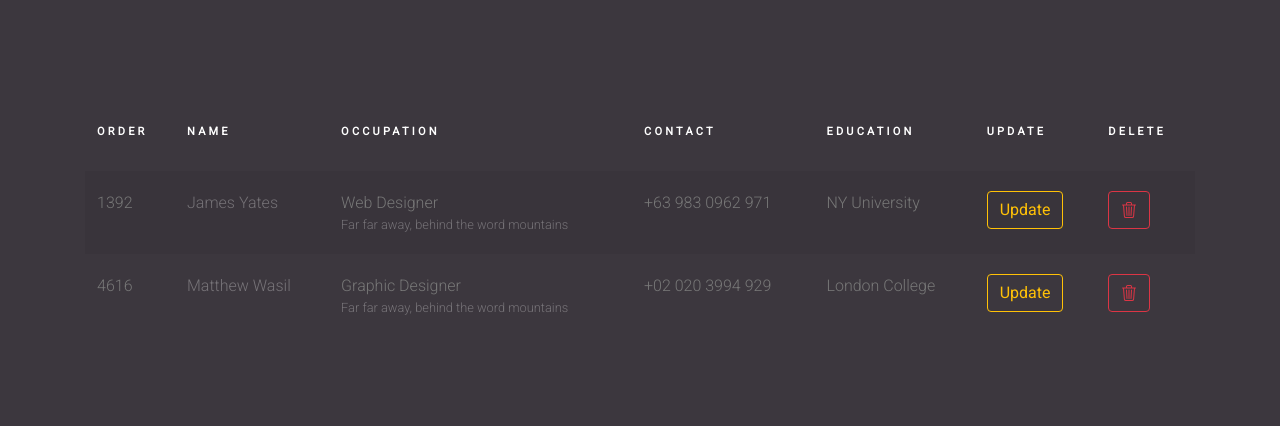
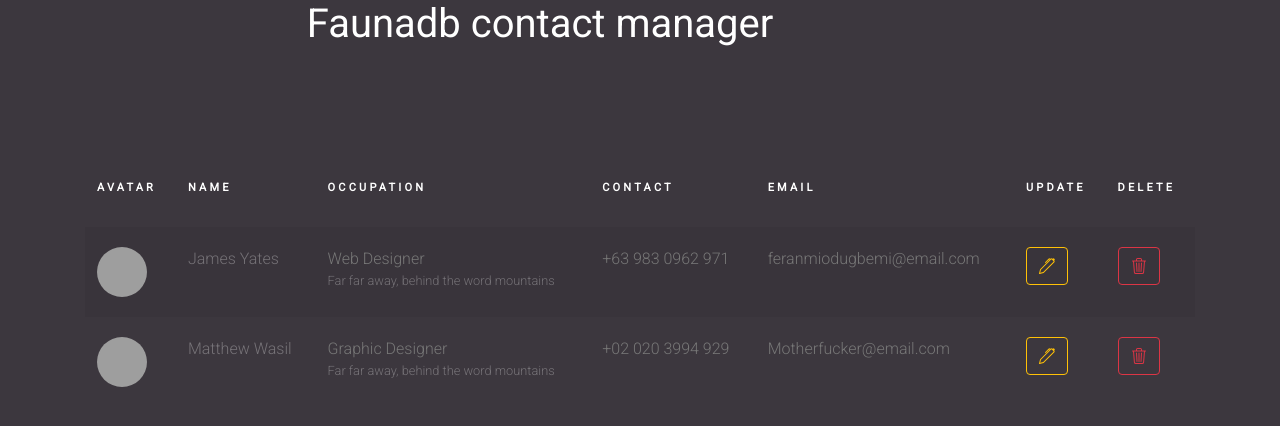
Before and after one commit to feranmiodugbemi/ContactManager, a Flask app: page / in a window 1280 px wide. Shown: the top 426 px of the page. Run offline with Flask 2, Linux system fonts and the light colour scheme; some libraries are stand-ins or nearby versions; grey boxes are pictures that could not be loaded.

Commit message:
Finished editing table

```diff
--- a/templates/index.html
+++ b/templates/index.html
@@ -23,24 +23,25 @@
     <link rel="stylesheet" href="static/css-table-16/css-table-16/css/style.css" />
   </head>
   <body>
+    <h1 class="text-center text-white" style="margin-right: 200px;">Faunadb contact manager</h1>
     <div class="content">
       <div class="container">
         <div class="table-responsive">
           <table class="table table-striped custom-table">
             <thead>
               <tr>
-                <th scope="col">Order</th>
+                <th scope="col">Avatar</th>
                 <th scope="col">Name</th>
                 <th scope="col">Occupation</th>
                 <th scope="col">Contact</th>
-                <th scope="col">Education</th>
+                <th scope="col">Email</th>
                 <th scope="col">Update</th>
                 <th scope="col">Delete</th>
               </tr>
             </thead>
             <tbody>
               <tr scope="row">
-                <td>1392</td>
+                <td><img class="rounded-circle shadow-4-strong" alt="avatar2" src="https://mdbcdn.b-cdn.net/img/new/avatars/1.webp" width="50px" height="50px" /></td>
                 <td><a href="#">James Yates</a></td>
                 <td>
                   Web Designer
@@ -49,15 +50,17 @@
                   >
                 </td>
                 <td>+63 983 0962 971</td>
-                <td>NY University</td>
-                <td><button type="button" class="btn btn-outline-warning">Update</button></td>
+                <td>feranmiodugbemi@email.com</td>
+                <td><button type="button" class="btn btn-outline-warning"><svg xmlns="http://www.w3.org/2000/svg" width="16" height="16" fill="currentColor" class="bi bi-pen" viewBox="0 0 16 16">
+                  <path d="m13.498.795.149-.149a1.207 1.207 0 1 1 1.707 1.708l-.149.148a1.5 1.5 0 0 1-.059 2.059L4.854 14.854a.5.5 0 0 1-.233.131l-4 1a.5.5 0 0 1-.606-.606l1-4a.5.5 0 0 1 .131-.232l9.642-9.642a.5.5 0 0 0-.642.056L6.854 4.854a.5.5 0 1 1-.708-.708L9.44.854A1.5 1.5 0 0 1 11.5.796a1.5 1.5 0 0 1 1.998-.001zm-.644.766a.5.5 0 0 0-.707 0L1.95 11.756l-.764 3.057 3.057-.764L14.44 3.854a.5.5 0 0 0 0-.708l-1.585-1.585z"/>
+                </svg></button></td>
                 <td><button type="button" class="btn btn-outline-danger"><svg xmlns="http://www.w3.org/2000/svg" width="16" height="16" fill="currentColor" class="bi bi-trash3" viewBox="0 0 16 16">
                   <path d="M6.5 1h3a.5.5 0 0 1 .5.5v1H6v-1a.5.5 0 0 1 .5-.5ZM11 2.5v-1A1.5 1.5 0 0 0 9.5 0h-3A1.5 1.5 0 0 0 5 1.5v1H2.506a.58.58 0 0 0-.01 0H1.5a.5.5 0 0 0 0 1h.538l.853 10.66A2 2 0 0 0 4.885 16h6.23a2 2 0 0 0 1.994-1.84l.853-10.66h.538a.5.5 0 0 0 0-1h-.995a.59.59 0 0 0-.01 0H11Zm1.958 1-.846 10.58a1 1 0 0 1-.997.92h-6.23a1 1 0 0 1-.997-.92L3.042 3.5h9.916Zm-7.487 1a.5.5 0 0 1 .528.47l.5 8.5a.5.5 0 0 1-.998.06L5 5.03a.5.5 0 0 1 .47-.53Zm5.058 0a.5.5 0 0 1 .47.53l-.5 8.5a.5.5 0 1 1-.998-.06l.5-8.5a.5.5 0 0 1 .528-.47ZM8 4.5a.5.5 0 0 1 .5.5v8.5a.5.5 0 0 1-1 0V5a.5.5 0 0 1 .5-.5Z"/>
                 </svg></button></td>
               </tr>
 
               <tr>
-                <td>4616</td>
+                <td><img class="rounded-circle shadow-4-strong" alt="avatar1" src="https://mdbcdn.b-cdn.net/img/new/avatars/9.webp" width="50px" height="50px" /></td>
                 <td><a href="#">Matthew Wasil</a></td>
                 <td>
                   Graphic Designer
@@ -66,8 +69,10 @@
                   >
                 </td>
                 <td>+02 020 3994 929</td>
-                <td>London College</td>
-                <td><button type="button" class="btn btn-outline-warning">Update</button></td>
+                <td>Motherfucker@email.com</td>
+                <td><button type="button" class="btn btn-outline-warning"><svg xmlns="http://www.w3.org/2000/svg" width="16" height="16" fill="currentColor" class="bi bi-pen" viewBox="0 0 16 16">
+                  <path d="m13.498.795.149-.149a1.207 1.207 0 1 1 1.707 1.708l-.149.148a1.5 1.5 0 0 1-.059 2.059L4.854 14.854a.5.5 0 0 1-.233.131l-4 1a.5.5 0 0 1-.606-.606l1-4a.5.5 0 0 1 .131-.232l9.642-9.642a.5.5 0 0 0-.642.056L6.854 4.854a.5.5 0 1 1-.708-.708L9.44.854A1.5 1.5 0 0 1 11.5.796a1.5 1.5 0 0 1 1.998-.001zm-.644.766a.5.5 0 0 0-.707 0L1.95 11.756l-.764 3.057 3.057-.764L14.44 3.854a.5.5 0 0 0 0-.708l-1.585-1.585z"/>
+                </svg></button></td>
                 <td><button type="button" class="btn btn-outline-danger"><svg xmlns="http://www.w3.org/2000/svg" width="16" height="16" fill="currentColor" class="bi bi-trash3" viewBox="0 0 16 16">
                   <path d="M6.5 1h3a.5.5 0 0 1 .5.5v1H6v-1a.5.5 0 0 1 .5-.5ZM11 2.5v-1A1.5 1.5 0 0 0 9.5 0h-3A1.5 1.5 0 0 0 5 1.5v1H2.506a.58.58 0 0 0-.01 0H1.5a.5.5 0 0 0 0 1h.538l.853 10.66A2 2 0 0 0 4.885 16h6.23a2 2 0 0 0 1.994-1.84l.853-10.66h.538a.5.5 0 0 0 0-1h-.995a.59.59 0 0 0-.01 0H11Zm1.958 1-.846 10.58a1 1 0 0 1-.997.92h-6.23a1 1 0 0 1-.997-.92L3.042 3.5h9.916Zm-7.487 1a.5.5 0 0 1 .528.47l.5 8.5a.5.5 0 0 1-.998.06L5 5.03a.5.5 0 0 1 .47-.53Zm5.058 0a.5.5 0 0 1 .47.53l-.5 8.5a.5.5 0 1 1-.998-.06l.5-8.5a.5.5 0 0 1 .528-.47ZM8 4.5a.5.5 0 0 1 .5.5v8.5a.5.5 0 0 1-1 0V5a.5.5 0 0 1 .5-.5Z"/>
                 </svg></button></td>
@@ -78,6 +83,7 @@
       </div>
     </div>
 
+
     <script src="static/css-table-16/css-table-16/js/jquery-3.3.1.min.js"></script>
     <script src="static/css-table-16/css-table-16/js/popper.min.js"></script>
     <script src="static/css-table-16/css-table-16/js/bootstrap.min.js"></script>
```
